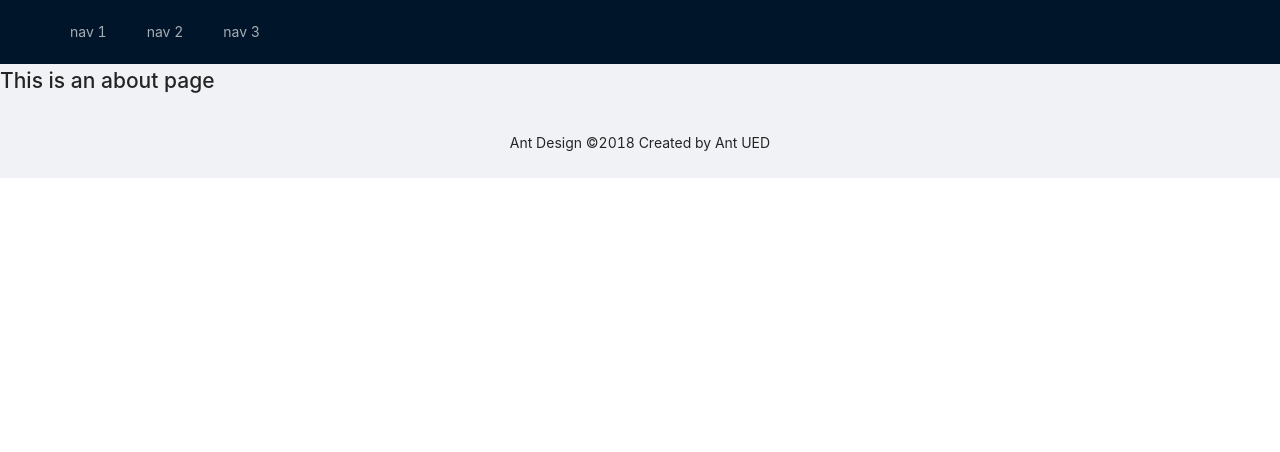
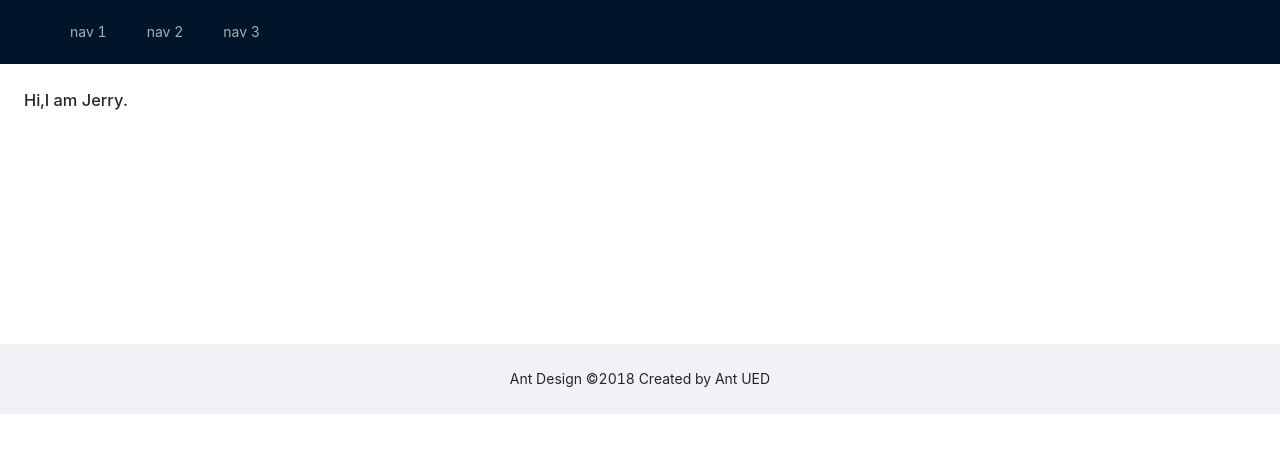
Before and after one commit to SimpleJerry/lottery-draw, a Vue app in the folder web/: page /about in a window 1280 px wide. Shown: the top 452 px of the page. Built offline with nearby package versions, Linux system fonts and the light colour scheme; no server answers.

Commit message:
关于我们

```diff
--- a/web/src/views/About.vue
+++ b/web/src/views/About.vue
@@ -1,5 +1,14 @@
 <template>
-  <div class="about">
-    <h1>This is an about page</h1>
-  </div>
+  <a-layout>
+    <a-layout-content
+      :style="{
+        background: '#fff',
+        padding: '24px',
+        margin: 0,
+        minHeight: '280px',
+      }"
+    >
+      <h1>Hi,I am Jerry.</h1>
+    </a-layout-content>
+  </a-layout>
 </template>
```
